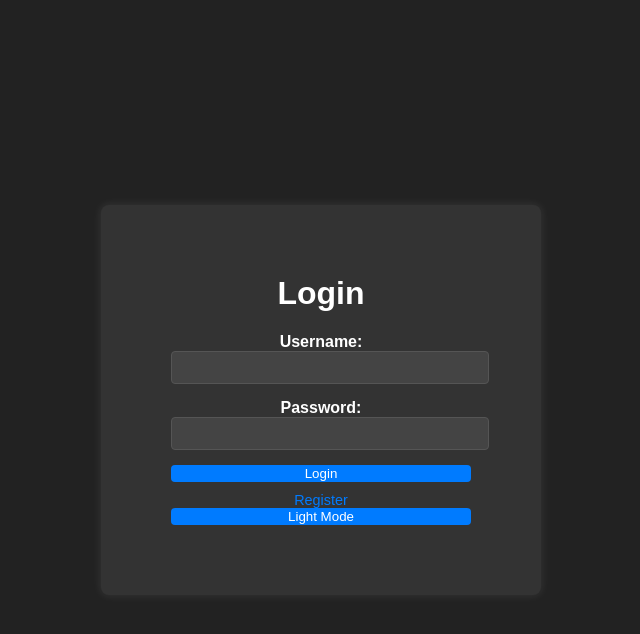
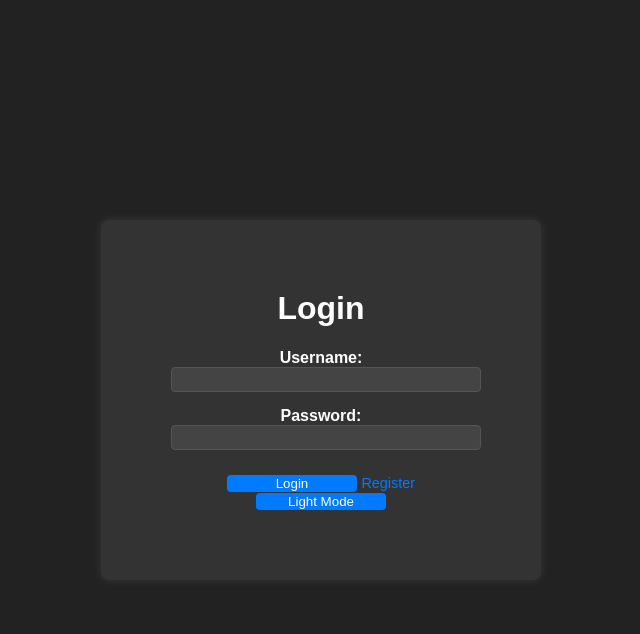
Before and after one commit to kenzi124/Recipe, a PHP site: page /Login.html in a window 1280 px wide. Shown: the top 634 px of the page, without its empty margins (319-959 px from the left). Run offline with PHP 8.4, Linux system fonts and the light colour scheme.

Commit message:
style.css

```diff
--- a/style.css
+++ b/style.css
@@ -23,11 +23,6 @@ h1 {
     margin-top: 0;
 }
 
-form {
-    display: flex;
-    flex-direction: column;
-}
-
 div {
     margin-bottom: 15px;
 }
@@ -38,7 +33,7 @@ label {
 
 input[type="text"],
 input[type="password"] {
-    padding: 8px;
+    padding: 4px;
     border-radius: 4px;
     border: 1px solid #555;
     background-color: #444;
@@ -47,6 +42,9 @@ input[type="password"] {
 }
 
 button {
+    display: inline-block;
+    flex-direction: row;
+    width: 130px;
     background-color: #007bff;
     color: #fff;
     border: none;
```
